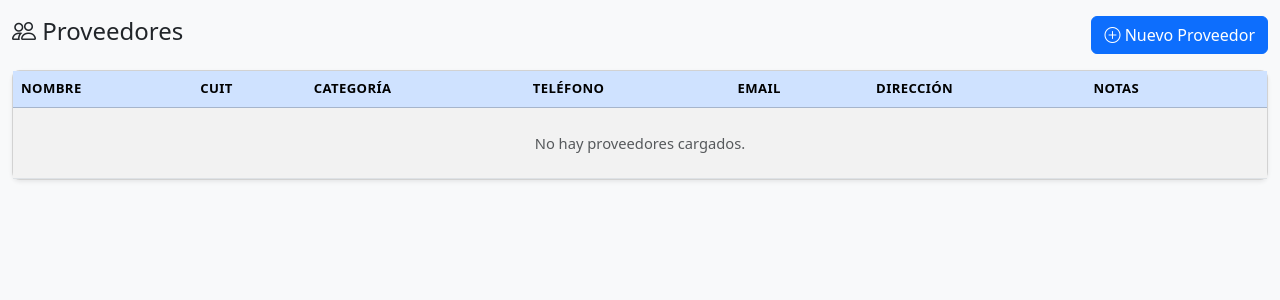
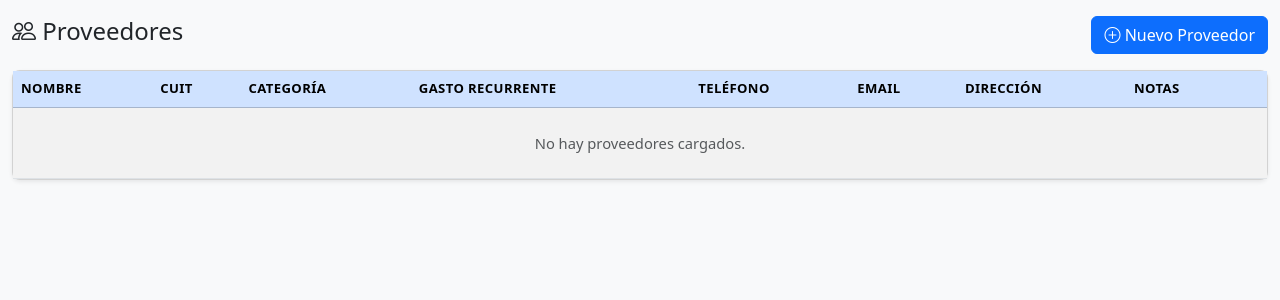
Before and after one commit to ncmartin77/consorcio, a Flask app: page /proveedores in a window 1280 px wide. Shown: the part 76-376 px from the top of the page. Run offline with Flask 3, Linux system fonts and the light colour scheme.

Commit message:
Feat: asociar gasto recurrente a proveedor
Al crear/editar un proveedor se puede vincular un gasto recurrente
configurado. Al seleccionar ese proveedor en una nueva factura,
el gasto recurrente se pre-selecciona y completa descripción/categoría
automáticamente.

Co-Authored-By: Claude Sonnet 4.6 <noreply@anthropic.com>

```diff
--- a/app.py
+++ b/app.py
@@ -438,7 +438,9 @@ def plano(periodo=None):
 @app.route("/proveedores")
 def proveedores():
     lista = db.get_proveedores()
-    return render_template("proveedores.html", proveedores=lista)
+    gastos_recurrentes = db.get_gastos_recurrentes()
+    return render_template("proveedores.html", proveedores=lista,
+                           gastos_recurrentes=gastos_recurrentes)
 
 
 @app.route("/proveedores/save", methods=["POST"])
@@ -452,6 +454,7 @@ def save_proveedor():
         "direccion": request.form.get("direccion", "").strip(),
         "categoria": request.form.get("categoria", "").strip(),
         "notas": request.form.get("notas", "").strip(),
+        "gasto_recurrente": request.form.get("gasto_recurrente", "").strip(),
     }
     if not data["nombre"]:
         flash("El nombre del proveedor es obligatorio.", "danger")
--- a/excel_db.py
+++ b/excel_db.py
@@ -691,7 +691,7 @@ def _next_id(ws):
 # PROVEEDORES
 # ---------------------------------------------------------------------------
 
-_PROV_HEADER = ["id", "nombre", "cuit", "telefono", "email", "direccion", "categoria", "notas"]
+_PROV_HEADER = ["id", "nombre", "cuit", "telefono", "email", "direccion", "categoria", "notas", "gasto_recurrente"]
 
 def get_proveedores():
     wb = _get_wb()
--- a/templates/proveedores.html
+++ b/templates/proveedores.html
@@ -18,6 +18,7 @@
             <th>Nombre</th>
             <th>CUIT</th>
             <th>Categoría</th>
+            <th>Gasto Recurrente</th>
             <th>Teléfono</th>
             <th>Email</th>
             <th>Dirección</th>
@@ -31,6 +32,7 @@
             <td><strong>{{ p.nombre }}</strong></td>
             <td class="text-muted">{{ p.cuit }}</td>
             <td>{% if p.categoria %}<span class="badge bg-secondary">{{ p.categoria }}</span>{% endif %}</td>
+            <td>{% if p.get('gasto_recurrente') %}<span class="badge bg-success"><i class="bi bi-arrow-repeat"></i> {{ p.gasto_recurrente }}</span>{% endif %}</td>
             <td>{{ p.telefono }}</td>
             <td><a href="mailto:{{ p.email }}">{{ p.email }}</a></td>
             <td class="text-muted small">{{ p.direccion }}</td>
@@ -51,7 +53,7 @@
           </tr>
           {% else %}
           <tr>
-            <td colspan="8" class="text-center text-muted py-4">
+            <td colspan="9" class="text-center text-muted py-4">
               No hay proveedores cargados.
             </td>
           </tr>
@@ -102,6 +104,20 @@
               <label class="form-label fw-semibold">Dirección</label>
               <input type="text" class="form-control" id="prov_direccion" name="direccion">
             </div>
+            {% if gastos_recurrentes %}
+            <div class="col-12">
+              <label class="form-label fw-semibold">
+                <i class="bi bi-arrow-repeat text-success"></i> Gasto Recurrente Asociado
+              </label>
+              <select class="form-select" id="prov_gasto_recurrente" name="gasto_recurrente">
+                <option value="">-- Ninguno --</option>
+                {% for gr in gastos_recurrentes %}
+                <option value="{{ gr.concepto }}">{{ gr.concepto }}{% if gr.categoria %} ({{ gr.categoria }}){% endif %}</option>
+                {% endfor %}
+              </select>
+              <small class="text-muted">Al crear una factura de este proveedor, se pre-seleccionará este gasto recurrente automáticamente.</small>
+            </div>
+            {% endif %}
             <div class="col-12">
               <label class="form-label fw-semibold">Notas</label>
               <textarea class="form-control" id="prov_notas" name="notas" rows="2"></textarea>
@@ -133,6 +149,8 @@ function editarProv(p) {
   document.getElementById('prov_email').value = p.email || '';
   document.getElementById('prov_direccion').value = p.direccion || '';
   document.getElementById('prov_notas').value = p.notas || '';
+  const selGR = document.getElementById('prov_gasto_recurrente');
+  if (selGR) selGR.value = p.gasto_recurrente || '';
   new bootstrap.Modal(document.getElementById('modalProv')).show();
 }
 document.getElementById('modalProv').addEventListener('hidden.bs.modal', function() {
@@ -140,6 +158,8 @@ document.getElementById('modalProv').addEventListener('hidden.bs.modal', functio
     '<i class="bi bi-plus-circle"></i> Nuevo Proveedor';
   this.querySelectorAll('input,textarea').forEach(el => el.value = '');
   document.getElementById('prov_id').value = '';
+  const selGR = document.getElementById('prov_gasto_recurrente');
+  if (selGR) selGR.value = '';
 });
 </script>
 {% endblock %}
```
Also changed, not shown: templates/facturas.html (+19 -0 lines).
